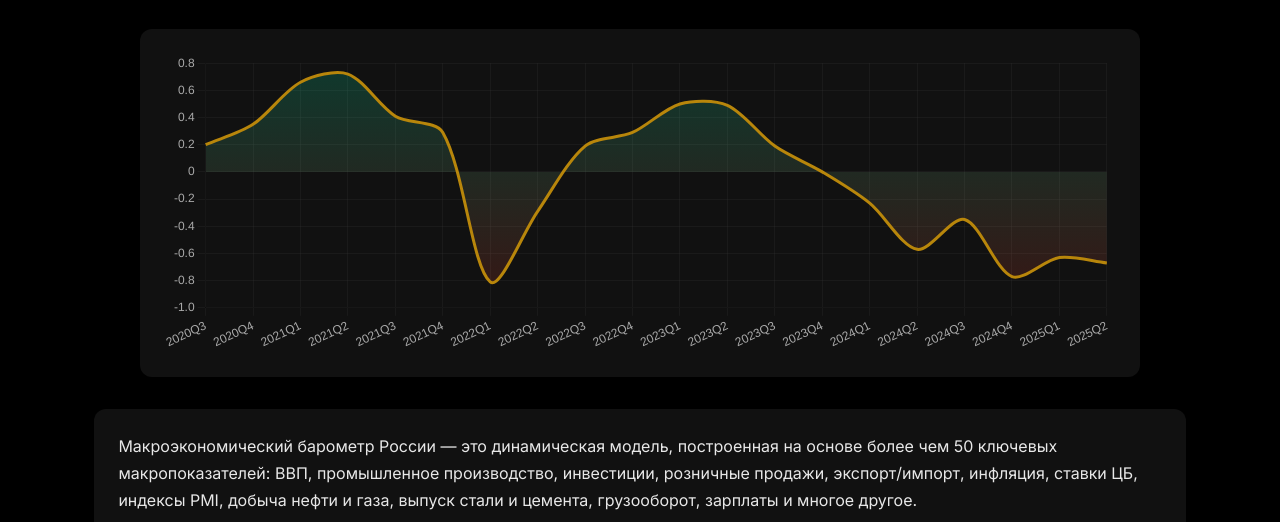
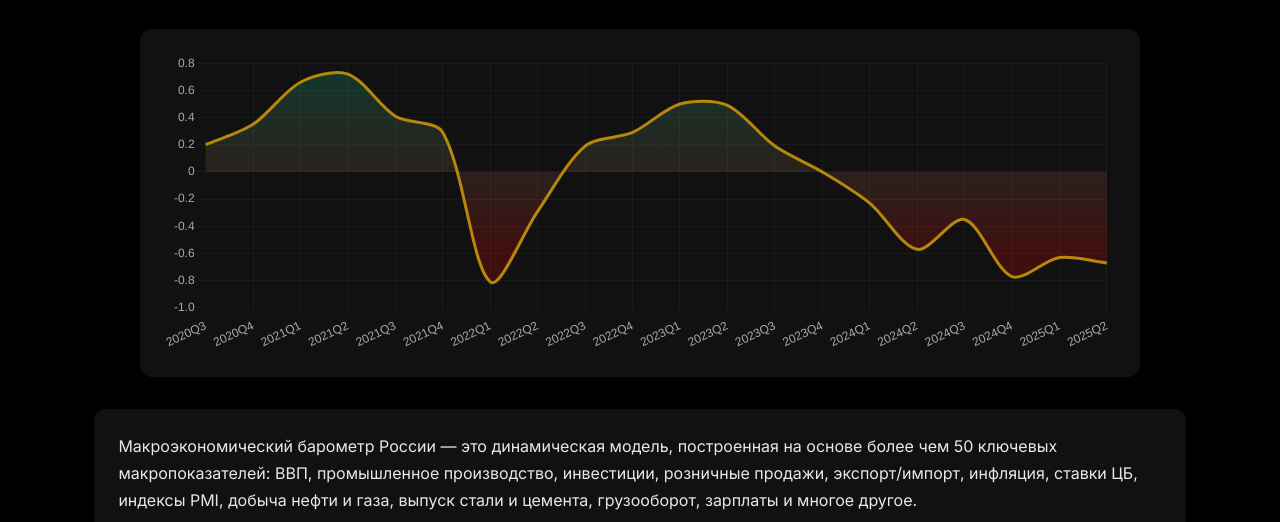
Before and after one commit to sessylu77/xinvest-ic, a website: page macro.html in a window 1280 px wide. Shown: the part 278-800 px from the top of the page. Drawn offline with nearby package versions, Linux system fonts and the light colour scheme.

Commit message:
Add files via upload

```diff
--- a/macro.html
+++ b/macro.html
@@ -128,7 +128,7 @@
                         borderColor: '#B8860B', // ← бронзовая линия
                         backgroundColor: (context) => {
                             const ctx = context.chart.ctx;
-                            const gradient = ctx.createLinearGradient(0, 0, 0, 300);
+                            const gradient = ctx.createLinearGradient(0, 0, 0, 200);
                             gradient.addColorStop(0, 'rgba(0, 230, 168, 0.2)'); // бронза (верх)
                             gradient.addColorStop(1, 'rgba(250, 10, 10, 0.2)'); // прозрачно (низ)
                             return gradient;
```
